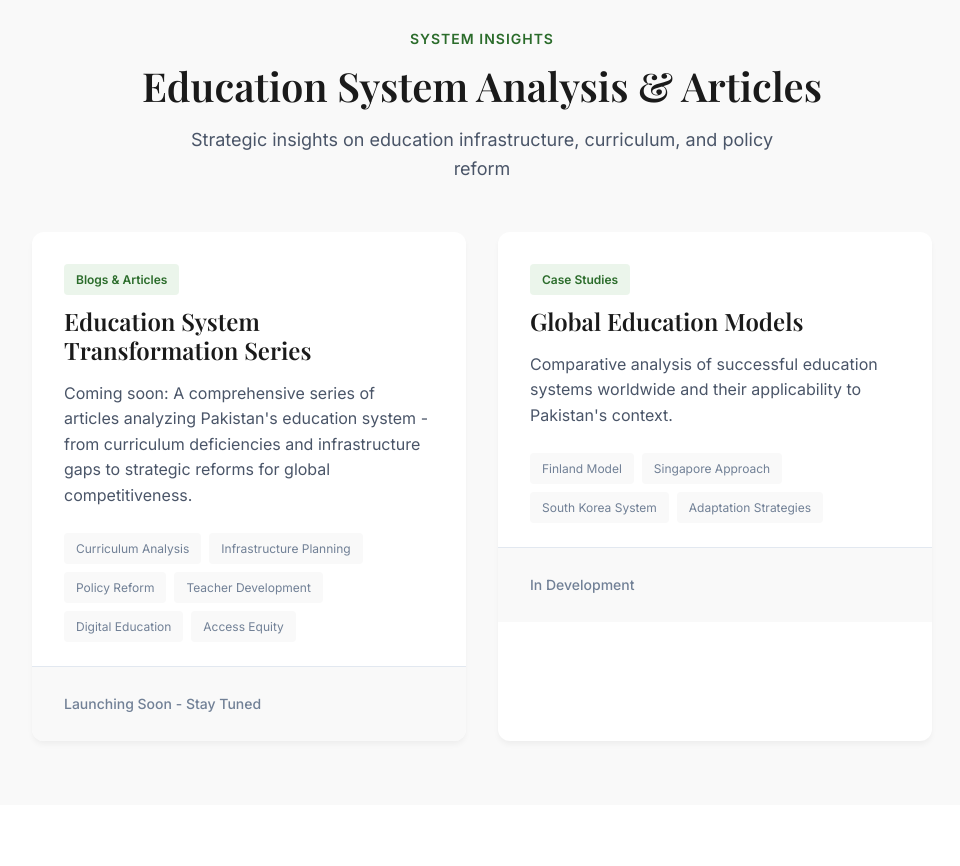
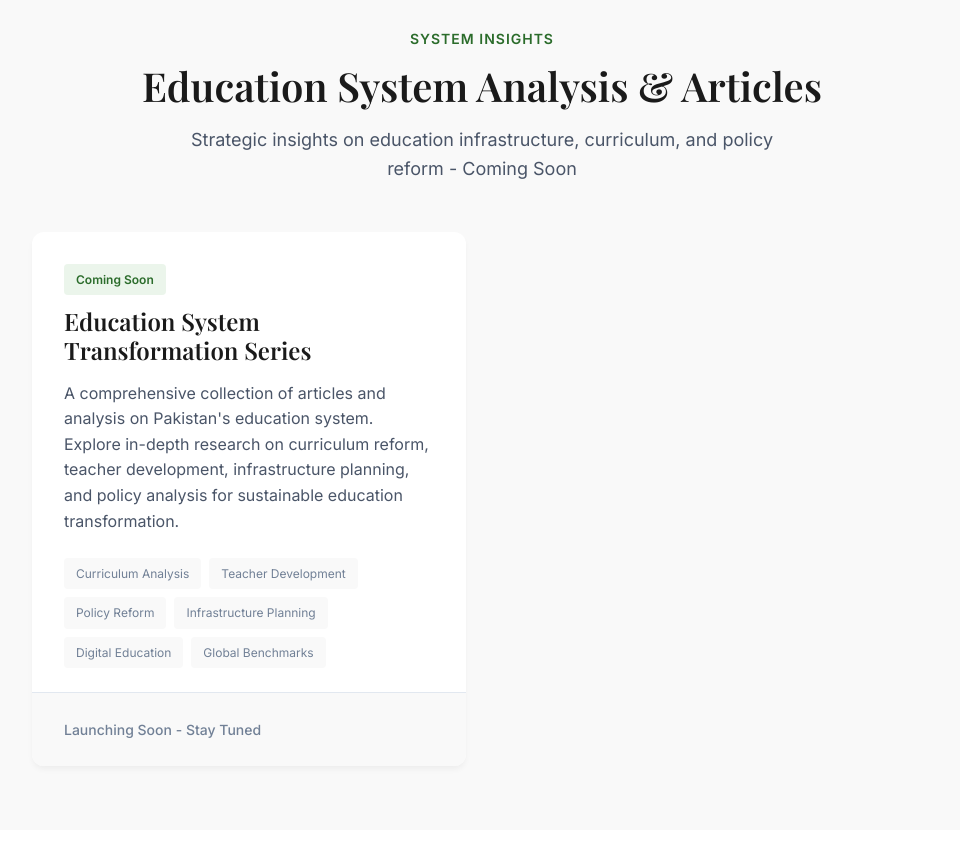
Before and after one commit to gf1488360-cell/FaridsView, a plain HTML site: page index.html in a window 1280 px wide. Shown: the part 4120-4986 px from the top of the page, without its empty margins (158-1118 px from the left). Drawn offline with nearby package versions, Linux system fonts and the light colour scheme.

Commit message:
Update index.html

```diff
--- a/index.html
+++ b/index.html
@@ -263,54 +263,35 @@
         <div class="section-intro centered">
             <span class="section-label">System Insights</span>
             <h2 class="section-title">Education System Analysis & Articles</h2>
-                <p class="section-subtitle">Strategic insights on education infrastructure, curriculum, and policy reform</p>
+            <p class="section-subtitle">Strategic insights on education infrastructure, curriculum, and policy reform - Coming Soon</p>
         </div>
 
         <div class="insights-grid">
-                <!-- Single Template Card for Education System Articles -->
+            <!-- Single Coming Soon Card -->
             <div class="insight-card">
                 <div class="insight-header">
-                        <span class="insight-type">Blogs & Articles</span>
+                    <span class="insight-type">Coming Soon</span>
                     <h3>Education System Transformation Series</h3>
                 </div>
                 <div class="insight-content">
-                        <p>Coming soon: A comprehensive series of articles analyzing Pakistan's education system - from curriculum deficiencies and infrastructure gaps to strategic reforms for global competitiveness.</p>
+                    <p>A comprehensive collection of articles and analysis on Pakistan's education system. Explore in-depth research on curriculum reform, teacher development, infrastructure planning, and policy analysis for sustainable education transformation.</p>
                     <div class="insight-tags">
                         <span>Curriculum Analysis</span>
+                        <span>Teacher Development</span>
+                        <span>Policy Reform</span>
                         <span>Infrastructure Planning</span>
-                            <span>Policy Reform</span>
-                            <span>Teacher Development</span>
                         <span>Digital Education</span>
-                            <span>Access Equity</span>
+                        <span>Global Benchmarks</span>
                     </div>
                 </div>
                 <div class="insight-footer">
                     <span class="insight-status">Launching Soon - Stay Tuned</span>
                 </div>
             </div>
-
-                <!-- Additional Template Cards (if needed) -->
-                <div class="insight-card">
-                    <div class="insight-header">
-                        <span class="insight-type">Case Studies</span>
-                        <h3>Global Education Models</h3>
-                    </div>
-                    <div class="insight-content">
-                        <p>Comparative analysis of successful education systems worldwide and their applicability to Pakistan's context.</p>
-                        <div class="insight-tags">
-                            <span>Finland Model</span>
-                            <span>Singapore Approach</span>
-                            <span>South Korea System</span>
-                            <span>Adaptation Strategies</span>
-                        </div>
-                    </div>
-                    <div class="insight-footer">
-                        <span class="insight-status">In Development</span>
-                    </div>
-                </div>
         </div>
     </div>
 </section>
+
 
   <!-- Contact Section -->
 <section id="contact" class="contact-section">
```
Lines whose indentation alone changed are shown as unchanged.
